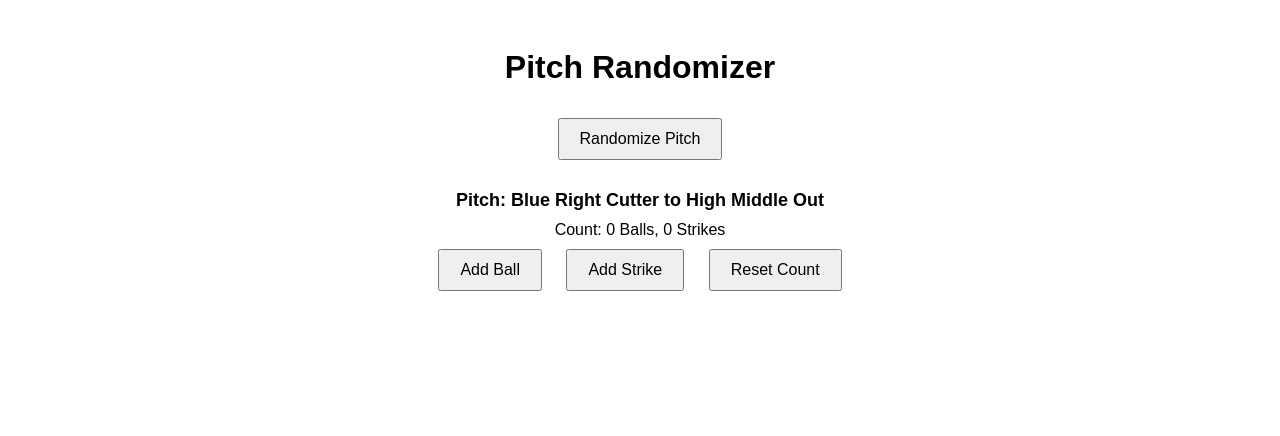
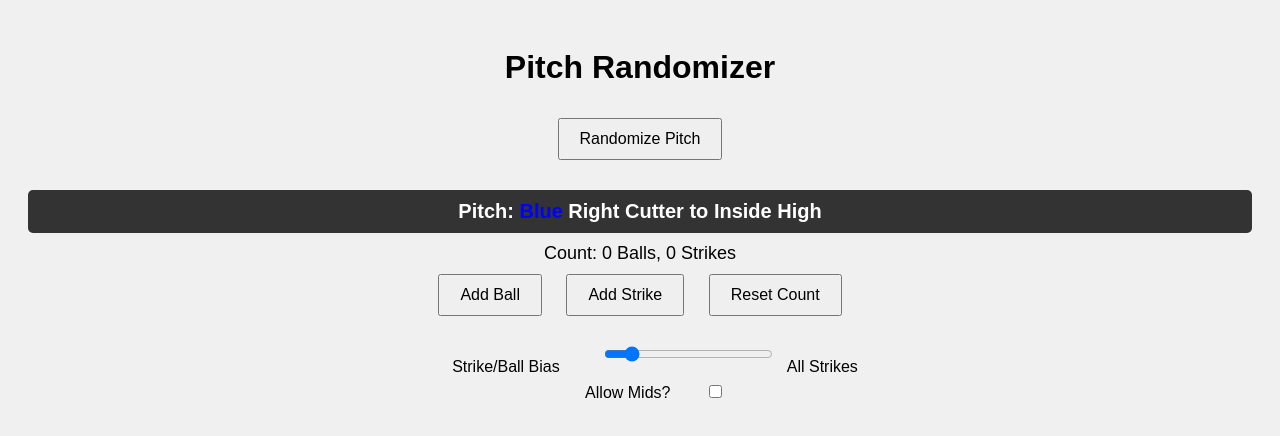
Before and after one commit to kgsmith19/PitchRandomizer, a plain HTML site: page index.html in a window 1280 px wide. Both pictures are taken after a click on the button "Randomize Pitch". Drawn offline with Linux system fonts and the light colour scheme.

Commit message:
Added slider to change pitch ball/strike probability, added toggle for mids, updated UI a bit, and updated README.md

```diff
--- a/index.html
+++ b/index.html
@@ -9,20 +9,31 @@
         font-family: Arial, sans-serif;
         text-align: center;
         padding: 20px;
+        background-color: #f0f0f0;
       }
-      button {
+      button,
+      input[type="range"],
+      label {
         margin: 10px;
         padding: 10px 20px;
         font-size: 16px;
+        cursor: pointer;
       }
       #output {
         margin-top: 20px;
-        font-size: 18px;
+        font-size: 20px;
         font-weight: bold;
+        background-color: #333;
+        color: #fff;
+        padding: 10px;
+        border-radius: 5px;
       }
       #count {
         margin-top: 10px;
-        font-size: 16px;
+        font-size: 18px;
+      }
+      #speedLabel {
+        font-weight: bold;
       }
     </style>
   </head>
@@ -38,6 +49,24 @@
     <button onclick="incrementStrikes()">Add Strike</button>
     <button onclick="resetCount()">Reset Count</button>
 
+    <br />
+
+    <label for="ballStrikeSlider">Strike/Ball Bias</label>
+    <input
+      type="range"
+      id="ballStrikeSlider"
+      min="0"
+      max="100"
+      value="0"
+      oninput="updateSliderLabel()"
+    />
+    <span id="sliderLabel">All Strikes</span>
+
+    <br />
+
+    <label for="allowMidsToggle">Allow Mids?</label>
+    <input type="checkbox" id="allowMidsToggle" />
+
     <script src="script.js"></script>
   </body>
 </html>
--- a/script.js
+++ b/script.js
@@ -1,4 +1,3 @@
-// Possible pitch speeds, types, and locations
 const speeds = ["Red", "Yellow", "Green", "Blue"];
 const pitchTypes = [
   "Fastball",
@@ -23,20 +22,10 @@ const locations = [
   "Inside Middle Out",
   "Inside High Out",
   "High Middle Out",
-  "Middle Middle Out",
   "Middle Low Out",
   "Outside Low Out",
   "Outside Middle Out",
   "Outside High Out",
-  "Inside Low Way Out",
-  "Inside Middle Way Out",
-  "Inside High Way Out",
-  "High Middle Way Out",
-  "Middle Middle Way Out",
-  "Middle Low Way Out",
-  "Outside Low Way Out",
-  "Outside Middle Way Out",
-  "Outside High Way Out",
 ];
 
 let balls = 0;
@@ -45,11 +34,80 @@ let strikes = 0;
 function randomizePitch() {
   const speed = speeds[Math.floor(Math.random() * speeds.length)];
   const pitchType = pitchTypes[Math.floor(Math.random() * pitchTypes.length)];
-  const location = locations[Math.floor(Math.random() * locations.length)];
+
+  let availableLocations = locations.filter(
+    (loc) =>
+      document.getElementById("allowMidsToggle").checked ||
+      loc !== "Middle Middle"
+  );
+
+  const sliderValue = document.getElementById("ballStrikeSlider").value;
+  let location;
+
+  if (sliderValue == 0) {
+    // All strikes
+    const strikeLocations = availableLocations.filter(
+      (loc) => !loc.includes("Out")
+    );
+    location =
+      strikeLocations[Math.floor(Math.random() * strikeLocations.length)];
+  } else if (sliderValue >= 1 && sliderValue <= 49) {
+    // Mostly strikes
+    if (Math.random() < 0.75) {
+      const strikeLocations = availableLocations.filter(
+        (loc) => !loc.includes("Out")
+      );
+      location =
+        strikeLocations[Math.floor(Math.random() * strikeLocations.length)];
+    } else {
+      location =
+        availableLocations[
+          Math.floor(Math.random() * availableLocations.length)
+        ];
+    }
+  } else if (sliderValue == 50) {
+    // Completely random
+    location =
+      availableLocations[Math.floor(Math.random() * availableLocations.length)];
+  } else if (sliderValue >= 51 && sliderValue <= 99) {
+    // Mostly balls
+    if (Math.random() < 0.75) {
+      const ballLocations = availableLocations.filter((loc) =>
+        loc.includes("Out")
+      );
+      location =
+        ballLocations[Math.floor(Math.random() * ballLocations.length)];
+    } else {
+      location =
+        availableLocations[
+          Math.floor(Math.random() * availableLocations.length)
+        ];
+    }
+  } else if (sliderValue == 100) {
+    // All balls
+    const ballLocations = availableLocations.filter((loc) =>
+      loc.includes("Out")
+    );
+    location = ballLocations[Math.floor(Math.random() * ballLocations.length)];
+  }
 
   document.getElementById(
     "output"
-  ).innerText = `Pitch: ${speed} ${pitchType} to ${location}`;
+  ).innerHTML = `Pitch: <span id="speedLabel">${speed}</span> ${pitchType} to ${location}`;
+  colorSpeed(speed);
+}
+
+function colorSpeed(speed) {
+  const speedLabel = document.getElementById("speedLabel");
+  if (speed === "Red") {
+    speedLabel.style.color = "red";
+  } else if (speed === "Yellow") {
+    speedLabel.style.color = "yellow";
+  } else if (speed === "Green") {
+    speedLabel.style.color = "green";
+  } else if (speed === "Blue") {
+    speedLabel.style.color = "blue";
+  }
 }
 
 function incrementBalls() {
@@ -77,3 +135,18 @@ function updateCount() {
     "count"
   ).innerText = `Count: ${balls} Balls, ${strikes} Strikes`;
 }
+
+function updateSliderLabel() {
+  const value = document.getElementById("ballStrikeSlider").value;
+  if (value == 0) {
+    document.getElementById("sliderLabel").innerText = "All Strikes";
+  } else if (value >= 1 && value <= 39) {
+    document.getElementById("sliderLabel").innerText = "Mostly Strikes";
+  } else if (value >= 40 && value <= 60) {
+    document.getElementById("sliderLabel").innerText = "Random";
+  } else if (value >= 61 && value <= 99) {
+    document.getElementById("sliderLabel").innerText = "Mostly Balls";
+  } else if (value == 100) {
+    document.getElementById("sliderLabel").innerText = "All Balls";
+  }
+}
```
Also changed, not shown: 1 other file.
